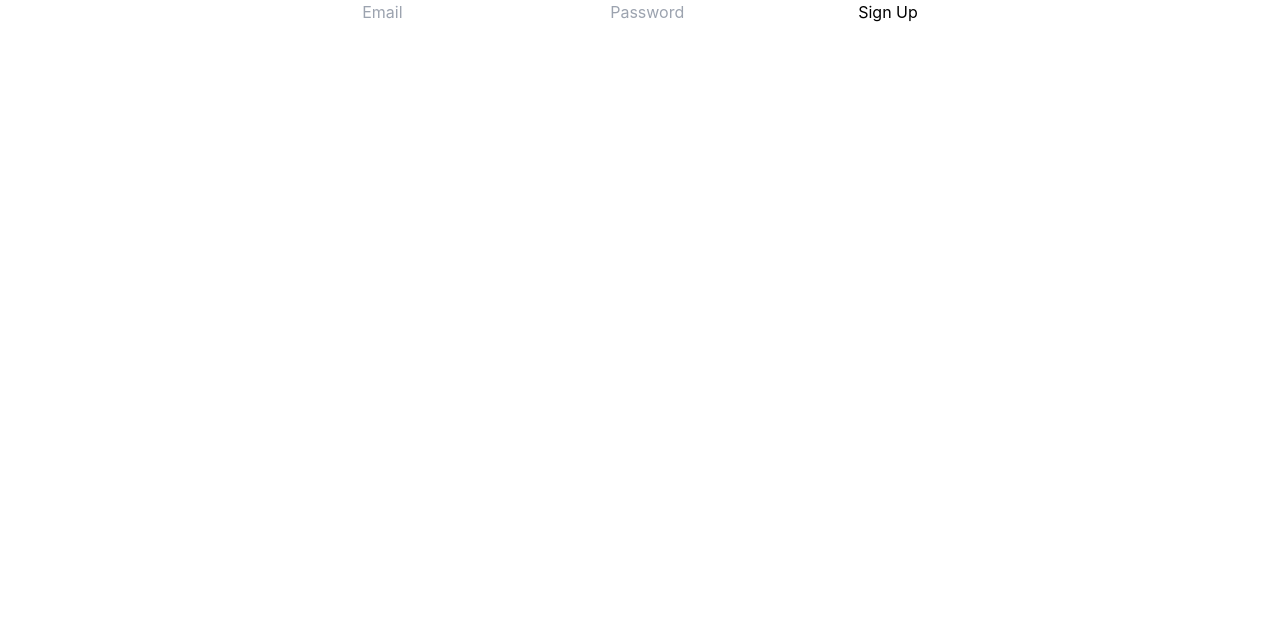
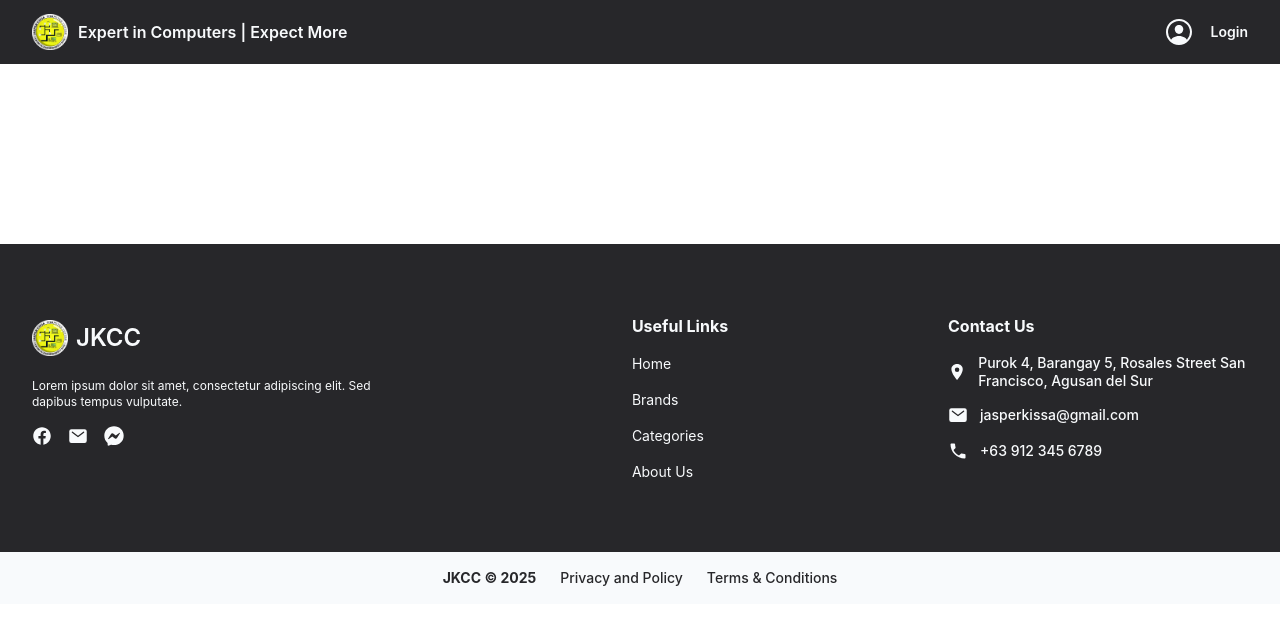
Before and after one commit to jasperlawrencee/jkcc_web_app, a React (Create React App) app: page /under-construction in a window 1280 px wide. Shown: the top 624 px of the page. Built offline with nearby package versions, Linux system fonts and the light colour scheme.

Commit message:
(FE) - created navbar and footer components

```diff
--- a/package.json
+++ b/package.json
@@ -9,6 +9,8 @@
     "firebase": "^11.1.0",
     "react": "^19.0.0",
     "react-dom": "^19.0.0",
+    "react-icons": "^5.4.0",
+    "react-router-dom": "^7.1.1",
     "react-scripts": "5.0.1",
     "web-vitals": "^2.1.0"
   },
@@ -37,6 +39,7 @@
     ]
   },
   "devDependencies": {
+    "@babel/plugin-proposal-private-property-in-object": "^7.21.11",
     "autoprefixer": "^10.4.20",
     "postcss": "^8.4.49",
     "tailwindcss": "^3.4.17"
--- a/public/index.html
+++ b/public/index.html
@@ -2,7 +2,7 @@
 <html lang="en">
   <head>
     <meta charset="utf-8" />
-    <link rel="icon" href="%PUBLIC_URL%/favicon.ico" />
+    <link rel="icon" href="../src/assets/jkccLogo.png" />
     <meta name="viewport" content="width=device-width, initial-scale=1" />
     <meta name="theme-color" content="#000000" />
     <meta
@@ -24,7 +24,7 @@
       work correctly both with client-side routing and a non-root public URL.
       Learn how to configure a non-root public URL by running `npm run build`.
     -->
-    <title>React App</title>
+    <title>Jasper Kissa Computer Center</title>
   </head>
   <body>
     <noscript>You need to enable JavaScript to run this app.</noscript>
--- a/src/App.js
+++ b/src/App.js
@@ -1,12 +1,32 @@
 import './App.css';
-import { Auth } from './components/auth';
+import { BrowserRouter as Router, Route, Routes } from 'react-router-dom';
+import { Topbar } from './components/Topbar';
+import { Home } from './pages/Home';
+import { Login } from './pages/Login';
+import { Orders } from './pages/Orders';
+import { Cooking } from './pages/Cooking';
+import { Footer } from './components/Footer';
+// import { Sidenav } from './components/Sidenav';
 
-function App() {
+
+export default function App() {
+  // const [showNav, setShowNav] = useState(false);
+
   return (
-    <div className="App">
-      <Auth/>
-    </div>
+    <Router>
+      <div className="App overflow-hidden">
+        <Topbar />
+        {/* <div>{showNav ? (<Sidenav onClose={() => setShowNav(false)}/>) : <Topbar onMenuClicked={() => setShowNav(true)}/>}</div> */}
+        <div className='content'>
+          <Routes>
+            <Route path='/' element={<Home />}></Route>
+            <Route path='/login' element={<Login />}></Route>
+            <Route path='/orders' element={<Orders />}></Route>
+            <Route path='/under-construction' element={<Cooking />}></Route>
+          </Routes>
+        </div>
+        <Footer />
+      </div>
+    </Router>
   );
 }
-
-export default App;
--- /dev/null
+++ b/src/components/Footer.jsx
@@ -0,0 +1,69 @@
+import React from 'react'
+import { IoLocationSharp, IoMail, IoLogoFacebook,  } from "react-icons/io5";
+import { MdPhone } from "react-icons/md";
+import { FaFacebookMessenger } from "react-icons/fa";
+import logo from "../assets/jkccLogo.png";
+
+export const Footer = () => {
+  return (
+    <div className='flex flex-col min-h-screen w-full justify-center items-center text-slate-50'>
+        <div className="bg-zinc-800 px-8 py-[70px] justify-between items-start w-full flex flex-wrap lg:flex-nowrap flex-col lg:flex-row gap-4">
+            <div className="flex-col justify-center items-start gap-4 inline-flex">
+                <div className="justify-center items-center gap-2 inline-flex">
+                    <img src={logo} alt="logo" width={36}/>
+                    <div className="text-2xl font-semibold leading-loose">JKCC</div>
+                </div>
+
+                <div className="text-xs font-normal text-left max-w-[380px]">
+                    Lorem ipsum dolor sit amet, consectetur adipiscing elit. Sed dapibus tempus vulputate.
+                </div>
+
+                <div className="justify-center items-center gap-4 inline-flex">
+                    <a href="/"><IoLogoFacebook size={20}/></a>
+                    <a href="/"><IoMail size={20}/></a>
+                    <a href="/"><FaFacebookMessenger size={20}/></a>
+                </div>
+            </div>
+
+            <div className="flex-col inline-flex justify-start items-start gap-4 text-sm">
+                <div className="leading-normal font-bold text-base">Useful Links</div>
+                <a href="/" className='hover:underline'>Home</a>
+                <a href="/under-construction" className='hover:underline'>Brands</a>
+                <a href="/under-construction" className='hover:underline'>Categories</a>
+                <a href="/under-construction" className='hover:underline'>About Us</a>
+            </div>
+
+            <div className="flex-col justify-start items-start gap-4 inline-flex text-sm">
+                <div className="leading-normal font-bold text-base">Contact Us</div>
+                <div className="w-[300px] flex items-center gap-3">
+                    <IoLocationSharp size={30}/>
+                    <div className="grow text-left text-sm font-medium leading-tight">
+                        Purok 4, Barangay 5, Rosales Street San Francisco, Agusan del Sur
+                    </div>
+                </div>
+                <div className="w-[300px] flex items-center gap-3">
+                    <IoMail size={20}/>
+                    <div className="grow text-left text-sm font-medium leading-tight">
+                        jasperkissa@gmail.com
+                    </div>
+                </div>
+                <div className="w-[300px] flex items-center gap-3">
+                    <MdPhone size={20}/>
+                    <div className="grow text-left text-sm font-medium leading-tight">
+                        +63 912 345 6789
+                    </div>
+                </div>
+            </div>
+        </div>
+        <div className="h-[52px] bg-slate-50 justify-center items-center gap-x-6 text-zinc-800 w-full text-sm px-11 inline-flex">
+            <div className="font-bold leading-tight">JKCC © 2025</div>
+            <a href="/under-construction">
+                <div className="font-medium leading-[14px]">Privacy and Policy</div>
+            </a>
+            <a href="/under-construction">
+                <div className="font-medium leading-[14px]">Terms & Conditions</div>
+            </a>
+        </div>
+    </div>
+  )
+}
--- a/src/components/Navbar.jsx
+++ b/src/components/Navbar.jsx
@@ -0,0 +1,23 @@
+import React from 'react';
+import { IoMenu } from "react-icons/io5";
+
+export const Navbar = () => {
+  return (
+    <div className='hidden lg:flex h-12 bg-yellow-300 px-8 py-3 justify-between items-center text-zinc-800'>
+      <div className="text-sm gap-8 flex items-center font-semibold">
+        <a href="/under-construction" className='font-bold leading-tight hover:underline flex items-center gap-2.5'>
+        <IoMenu />
+        <div className="text-sm font-bold">Browse all categories</div>
+        </a>
+        <div className="text-lg select-none">|</div>
+        <a href="/" className='hover:underline'>Home</a>
+        <a href="/under-construction" className='hover:underline'>Brands</a>
+        <a href="/under-construction" className='hover:underline'>Shop</a>
+        <a href="/under-construction" className='hover:underline'>About Us</a>
+      </div>
+      <div className="hover:underline text-sm leading-tight font-semibold">
+        <a href="/orders">Order Tracking</a>
+      </div>
+    </div>
+  )
+}
--- /dev/null
+++ b/src/components/Topbar.jsx
@@ -0,0 +1,119 @@
+import { useState } from "react";
+import {
+  IoMenu,
+  IoChevronBackOutline,
+  IoHome,
+  IoGrid,
+  IoBag,
+  IoInformationCircle,
+  IoPersonCircleOutline
+} from "react-icons/io5";
+import logo from "../assets/jkccLogo.png"
+
+export const Topbar = () => {
+  const [isSidebarOpen, setSidebarOpen] = useState(false);
+
+  const toggleSidebar = () => {
+    setSidebarOpen((prev) => !prev);
+  };
+
+  return (
+    <div className="relative w-full">
+      {/* Topbar */}
+      <div className="fixed top-0 left-0 w-full h-[64px] bg-zinc-800 px-8 py-3 flex items-center justify-between z-50">
+        <div className="lg:hidden text-slate-50">
+          <button onClick={toggleSidebar}>
+            <IoMenu size={20} />
+          </button>
+        </div>
+        <div className="gap-2.5 justify-center items-center flex">
+          <a href="/">
+            <img src={logo} width={36} alt="logo" />
+          </a>
+          <div className="text-slate-50 text-base font-semibold leading-7">
+            <a href="/" className="hidden lg:flex">
+              Expert in Computers | Expect More
+            </a>
+          </div>
+        </div>
+        <div>
+          <div className="text-slate-50 text-sm font-semibold leading-7 items-center flex gap-x-4">
+            <a href="/login">
+              <IoPersonCircleOutline size={32} />
+            </a>
+            <a href="/login" className="hidden lg:flex hover:underline">
+              Login
+            </a>
+          </div>
+        </div>
+      </div>
+
+      {/* Sidebar */}
+      {isSidebarOpen && (
+        <div className="fixed top-[64px] left-0 w-[240px] bg-zinc-500 h-[calc(100vh-64px)] p-4 text-slate-50 flex flex-col text-left space-y-1 list-none z-40 lg:hidden">
+          <div className="flex justify-between w-full items-center mb-4">
+            <div className="flex items-center gap-2">
+              <a href="/login">
+                <IoPersonCircleOutline size={32} />
+              </a>
+              <a href="/login" className="hover:underline">
+                Login
+              </a>
+            </div>
+            <div>
+              <button onClick={toggleSidebar}>
+                <IoChevronBackOutline size={20} />
+              </button>
+            </div>
+          </div>
+
+          <li>
+            <a
+              href="/"
+              className="p-2 rounded-lg w-full flex justify-start items-center hover:bg-zinc-600 gap-x-2"
+            >
+              <IoHome />
+              Home
+            </a>
+          </li>
+          <li>
+            <a
+              href="/under-construction"
+              className="p-2 rounded-lg w-full flex justify-start items-center hover:bg-zinc-600 gap-x-2"
+            >
+              <IoGrid />
+              Brands
+            </a>
+          </li>
+          <li>
+            <a
+              href="/under-construction"
+              className="p-2 rounded-lg w-full flex justify-start items-center hover:bg-zinc-600 gap-x-2"
+            >
+              <IoBag />
+              Shop
+            </a>
+          </li>
+          <li>
+            <a
+              href="/under-construction"
+              className="p-2 rounded-lg w-full flex justify-start items-center hover:bg-zinc-600 gap-x-2"
+            >
+              <IoInformationCircle />
+              About Us
+            </a>
+          </li>
+          <div className="h-[2px] w-[90%] bg-slate-50 opacity-5"></div>
+          <li>
+            <a
+              href="/under-construction"
+              className="p-2 rounded-lg w-full flex justify-start items-center hover:bg-zinc-600 gap-x-2"
+            >
+              Browse all categories
+            </a>
+          </li>
+        </div>
+      )}
+    </div>
+  );
+};
--- /dev/null
+++ b/src/pages/Cooking.jsx
@@ -0,0 +1,7 @@
+import React from 'react'
+
+export const Cooking = () => {
+  return (
+    <div>Something's Cooking, Stay Tuned!</div>
+  )
+}
--- /dev/null
+++ b/src/pages/Home.jsx
@@ -0,0 +1,10 @@
+import React from 'react'
+import { Navbar } from '../components/Navbar'
+
+export const Home = () => {
+  return (
+    <div className="">
+      <Navbar />
+    </div>
+  )
+}
--- /dev/null
+++ b/src/pages/Login.jsx
@@ -0,0 +1,7 @@
+import React from 'react'
+
+export const Login = () => {
+  return (
+    <div>Login</div>
+  )
+}
--- /dev/null
+++ b/src/pages/Orders.jsx
@@ -0,0 +1,7 @@
+import React from 'react'
+
+export const Orders = () => {
+  return (
+    <div>Orders</div>
+  )
+}
```
Also changed, not shown: src/assets/jkccLogo.png (added), 1 other file (tests, documents, lock files or other folders).
